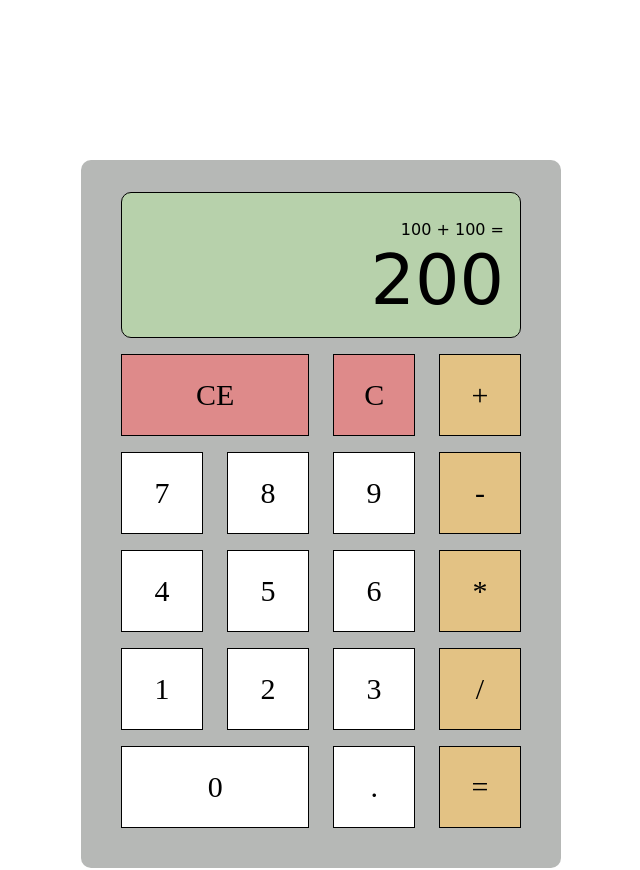
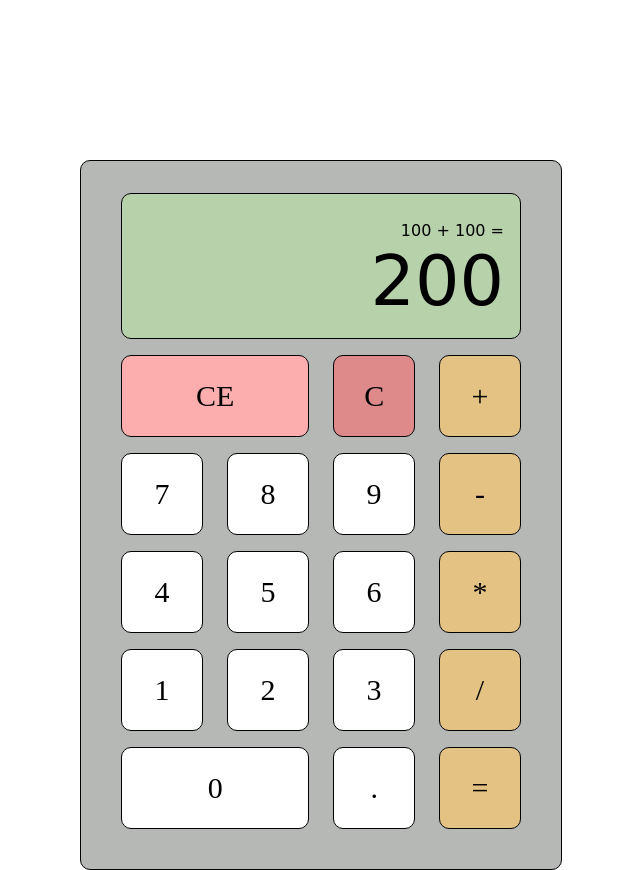
Before and after one commit to djballowe/Calculator-Web-App, a plain HTML site: page index.html in a window 1280 px wide. In both pictures the pointer is over the element "CE". Shown: the whole page, without its empty margins (319-959 px from the left). Drawn offline with Linux system fonts and the light colour scheme; a web font is replaced by a local one.

Commit message:
added hovers to the buttons

```diff
--- a/styles.css
+++ b/styles.css
@@ -23,6 +23,7 @@ body {
    margin: 0 auto;
    margin-top: 10rem;
    border-radius: 10px;
+   border: 1px solid black;
 }
 
 .pad {
@@ -72,6 +73,13 @@ body {
     font-size: 30px;
     height: 5rem;
     width: 5rem;
+    border-radius: 10px;
+    cursor: pointer;
+}
+
+.num:hover {
+    background-color: #e0e0e0;
+
 }
 
 #zero {
@@ -83,10 +91,22 @@ body {
     width: 11.65rem;
 }
 
+#CE:hover {
+    background-color: #fcaeae;
+}
+
 #C {
     background-color: #de8a8a;
+}
+
+#C:hover {
+    background-color: #fcaeae;
 }
 
 #factors {
     background-color: #e3c284;
 }
+
+#factors:hover {
+    background-color: #fcdfa7;
+}
```
